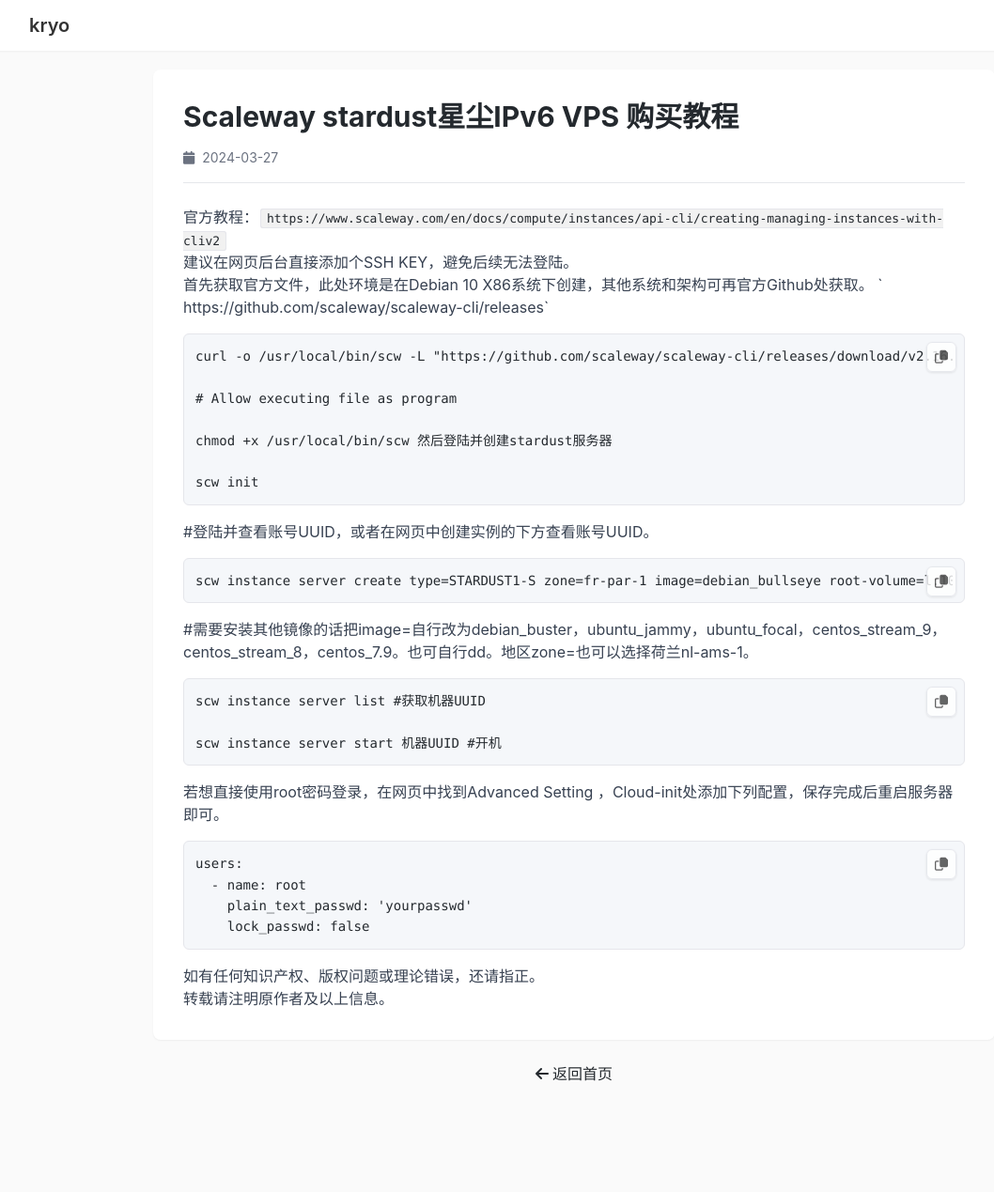
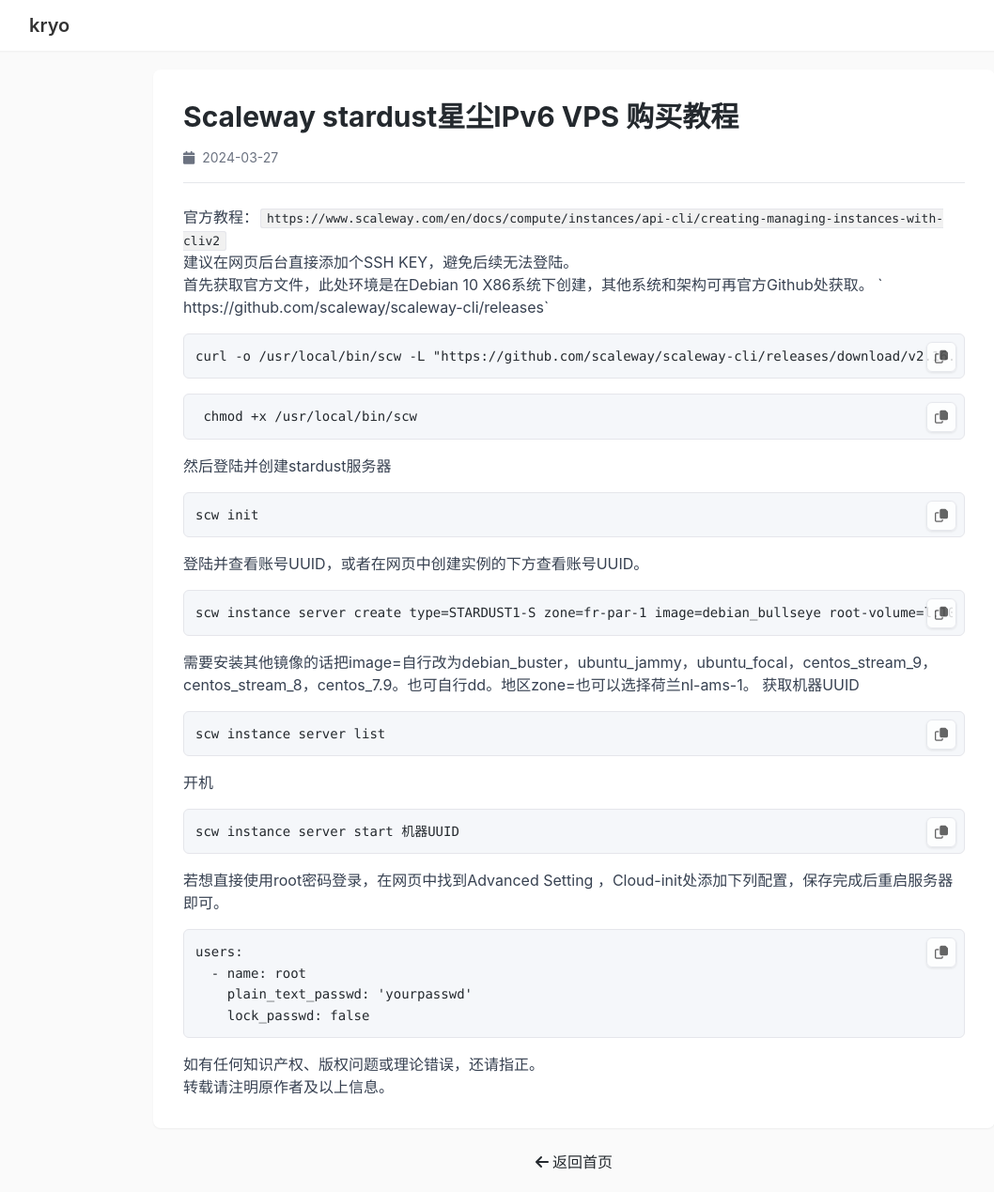
Before and after one commit to kryo0o/kryo0o.github.io, a Jekyll site: the page built from _posts/2024-03-27-Scaleway stardust星尘IPv6 VPS 购买教程.md, in a window 1280 px wide and 1269 px high. Shown: the whole window at 94% size, without its empty margins (29-1087 px from the left). Built offline with Jekyll 4.4.1, drawn with Linux system fonts in a browser that asks for light colours; nearby versions of some CDN libraries.

Commit message:
Update 2024-03-27-Scaleway stardust星尘IPv6 VPS 购买教程.md

````diff
--- a/_posts/2024-03-27-Scaleway stardust星尘IPv6 VPS 购买教程.md
+++ b/_posts/2024-03-27-Scaleway stardust星尘IPv6 VPS 购买教程.md
@@ -13,24 +13,30 @@
 首先获取官方文件，此处环境是在Debian 10 X86系统下创建，其他系统和架构可再官方Github处获取。
 ` https://github.com/scaleway/scaleway-cli/releases`
 
-    curl -o /usr/local/bin/scw -L "https://github.com/scaleway/scaleway-cli/releases/download/v2.16.1/scaleway-cli_2.16.1_linux_amd64"
+```
+curl -o /usr/local/bin/scw -L "https://github.com/scaleway/scaleway-cli/releases/download/v2.16.1/scaleway-cli_2.16.1_linux_amd64"
+```
 
-    # Allow executing file as program
+```
+ chmod +x /usr/local/bin/scw
+ ```
 
-    chmod +x /usr/local/bin/scw
 然后登陆并创建stardust服务器
 
     scw init
 
-#登陆并查看账号UUID，或者在网页中创建实例的下方查看账号UUID。
+登陆并查看账号UUID，或者在网页中创建实例的下方查看账号UUID。
 
     scw instance server create type=STARDUST1-S zone=fr-par-1 image=debian_bullseye root-volume=l:10G name=Denian ip=none ipv6=true project-id=账号UUID
 
-#需要安装其他镜像的话把image=自行改为debian_buster，ubuntu_jammy，ubuntu_focal，centos_stream_9，centos_stream_8，centos_7.9。也可自行dd。地区zone=也可以选择荷兰nl-ams-1。
+需要安装其他镜像的话把image=自行改为debian_buster，ubuntu_jammy，ubuntu_focal，centos_stream_9，centos_stream_8，centos_7.9。也可自行dd。地区zone=也可以选择荷兰nl-ams-1。
+获取机器UUID
 
-    scw instance server list #获取机器UUID
+    scw instance server list
 
-    scw instance server start 机器UUID #开机
+ 开机
+
+    scw instance server start 机器UUID
 
 若想直接使用root密码登录，在网页中找到Advanced Setting ，Cloud-init处添加下列配置，保存完成后重启服务器即可。
 
````
